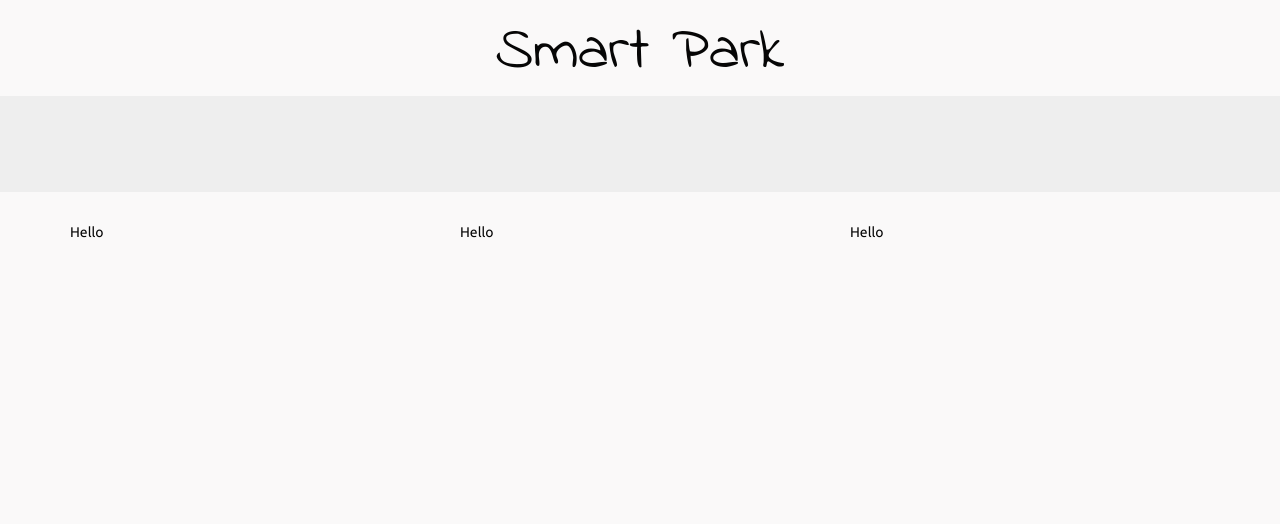
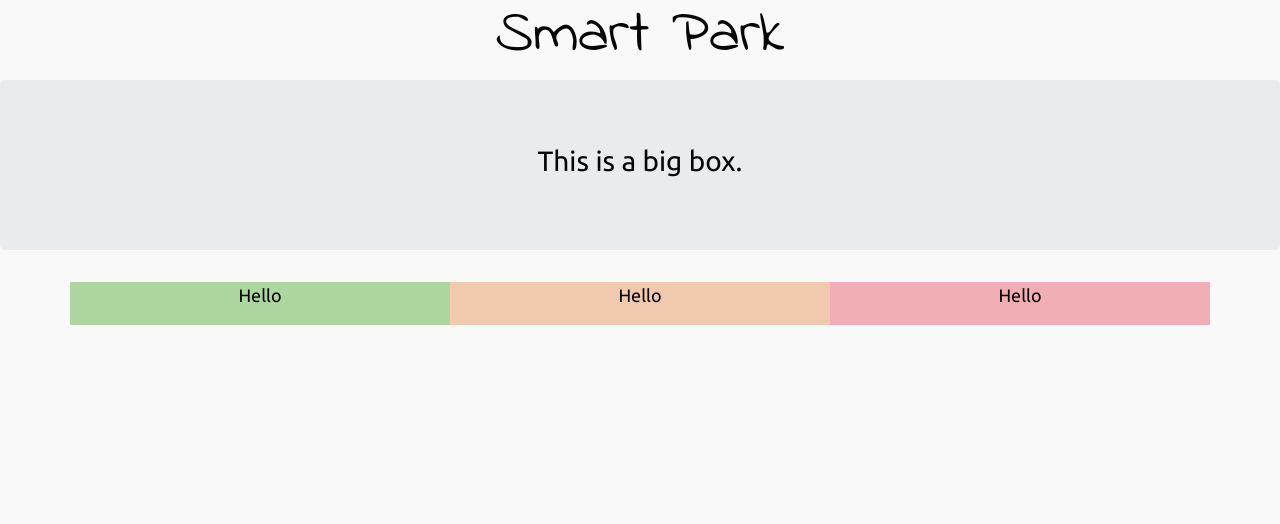
Before and after one commit to courtg47/smart-park, a Flask app: page / in a window 1280 px wide. Shown: the top 524 px of the page. After the commit the page ends 325 px from the top, so only its background shows below. Run offline with Flask 2, Linux system fonts and the light colour scheme; some libraries are stand-ins or nearby versions.

Commit message:
Style: added font style, colors, and sections

```diff
--- a/static/css/styles.css
+++ b/static/css/styles.css
@@ -1,12 +1,8 @@
-html, body {
-  margin: 0;
-  height: 100%;
-}
-
 body {
   font-family: 'Ubuntu', sans-serif;
   background-color: #faf9f9;
   color: #060606;
+  font-size: 18px;
 }
 
 .main-title {
@@ -14,3 +10,28 @@ body {
   font-family: 'Indie Flower', cursive;
   text-align: center;
 }
+
+/* Large Jumbotron at top of page. */
+.large-image {
+  text-align: center;
+}
+
+/* Three boxes split into thirds at bottom of page. */
+.grid-thirds {
+  text-align: center;
+}
+
+/* Box to the left of the grid */
+.first-box {
+  background-color: #aed6a1;
+}
+
+/* Box in the middle of the grid */
+.second-box {
+  background-color: #F1C9AE;
+}
+
+/* Box to the right of the grid */
+.third-box {
+  background-color: #F1AEB5;
+}
--- a/templates/index.html
+++ b/templates/index.html
@@ -1,7 +1,9 @@
 <!DOCTYPE html>
+
 <html>
 
 <head>
+
   <meta charset="utf-8">
 
   <title>Smart Park Project - Magic City Hacks</title>
@@ -12,16 +14,20 @@
   <!-- Setting the viewport for responsiveness -->
   <meta name="viewport" content="width=device-width, initial-scale=1.0">
 
+  <!-- jQuery -->
   <script src="https://ajax.googleapis.com/ajax/libs/jquery/3.3.1/jquery.min.js"></script>
 
-  <!-- Latest compiled and minified CSS -->
-  <link rel="stylesheet" href="https://maxcdn.bootstrapcdn.com/bootstrap/3.3.7/css/bootstrap.min.css" integrity="sha384-BVYiiSIFeK1dGmJRAkycuHAHRg32OmUcww7on3RYdg4Va+PmSTsz/K68vbdEjh4u" crossorigin="anonymous">
+  <!-- Bootstrap 4 CSS-->
+  <link rel="stylesheet" href="https://maxcdn.bootstrapcdn.com/bootstrap/4.0.0/css/bootstrap.min.css" integrity="sha384-Gn5384xqQ1aoWXA+058RXPxPg6fy4IWvTNh0E263XmFcJlSAwiGgFAW/dAiS6JXm" crossorigin="anonymous">
 
-  <!-- Latest compiled and minified JavaScript -->
-  <script src="https://maxcdn.bootstrapcdn.com/bootstrap/3.3.7/js/bootstrap.min.js" integrity="sha384-Tc5IQib027qvyjSMfHjOMaLkfuWVxZxUPnCJA7l2mCWNIpG9mGCD8wGNIcPD7Txa" crossorigin="anonymous"></script>
+  <!-- Bootsrap 4 JS -->
+  <script src="https://code.jquery.com/jquery-3.2.1.slim.min.js" integrity="sha384-KJ3o2DKtIkvYIK3UENzmM7KCkRr/rE9/Qpg6aAZGJwFDMVNA/GpGFF93hXpG5KkN" crossorigin="anonymous"></script>
+  <script src="https://cdnjs.cloudflare.com/ajax/libs/popper.js/1.12.9/umd/popper.min.js" integrity="sha384-ApNbgh9B+Y1QKtv3Rn7W3mgPxhU9K/ScQsAP7hUibX39j7fakFPskvXusvfa0b4Q" crossorigin="anonymous"></script>
+  <script src="https://maxcdn.bootstrapcdn.com/bootstrap/4.0.0/js/bootstrap.min.js" integrity="sha384-JZR6Spejh4U02d8jOt6vLEHfe/JQGiRRSQQxSfFWpi1MquVdAyjUar5+76PVCmYl" crossorigin="anonymous"></script>
 
   <!-- Linking CSS Stylesheet -->
   <link rel=stylesheet type=text/css href="{{ url_for('static', filename='css/styles.css') }}">
+
 </head>
 
 <body>
@@ -31,21 +37,23 @@
   <main class="main-section">
 
     <section class="jumbotron large-image">
+      <h3>This is a big box.</h3>
     </section>
 
     <div class="container">
 
+      <!-- Section containing three boxes -->
       <section class="row">
 
-        <article class="col-md-4">
+        <article class="first-box grid-thirds col-md-4">
           <p>Hello</p>
         </article>
 
-        <article class="col-md-4">
+        <article class="second-box grid-thirds col-md-4">
           <p>Hello</p>
         </article>
 
-        <article class="col-md-4">
+        <article class="third-box grid-thirds col-md-4">
           <p>Hello</p>
         </article>
 
```
